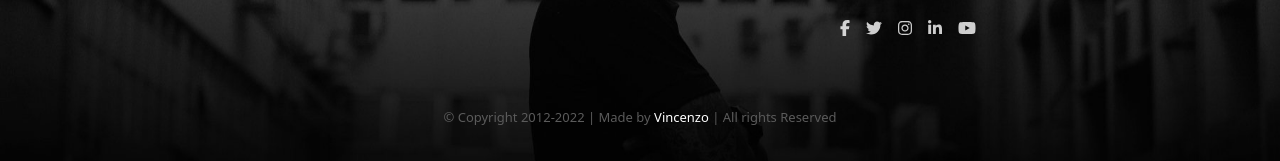
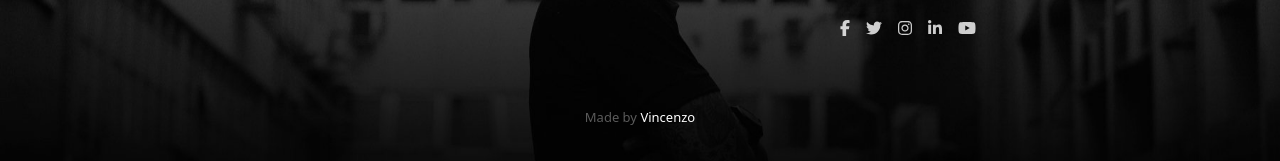
Before and after one commit to Vincenzo117/proj-html-vuejs, a Vue app: page / in a window 1280 px wide. Shown: the part 4931-5092 px from the top of the page. Built offline with nearby package versions, Linux system fonts and the light colour scheme.

Commit message:
Update MainFooter.vue

```diff
--- a/src/components/MainFooter.vue
+++ b/src/components/MainFooter.vue
@@ -39,9 +39,8 @@
         </ul>
       </div>
       <div class="copyright-text">
-        © Copyright 2012-2022 | Made by
-        <a href="https://github.com/Vincenzo117">Vincenzo</a> | All rights
-        Reserved
+        Made by
+        <a href="https://github.com/Vincenzo117">Vincenzo</a>
       </div>
     </div>
   </footer>
```
